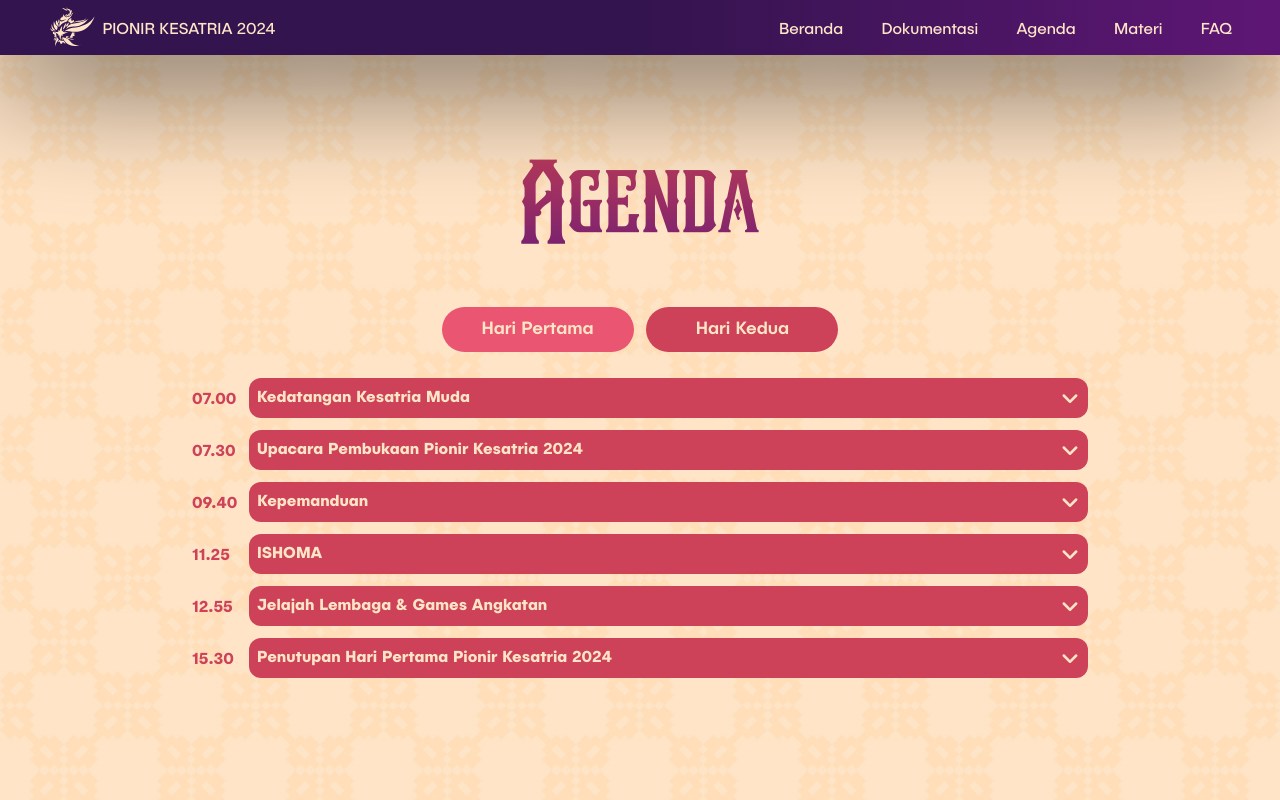
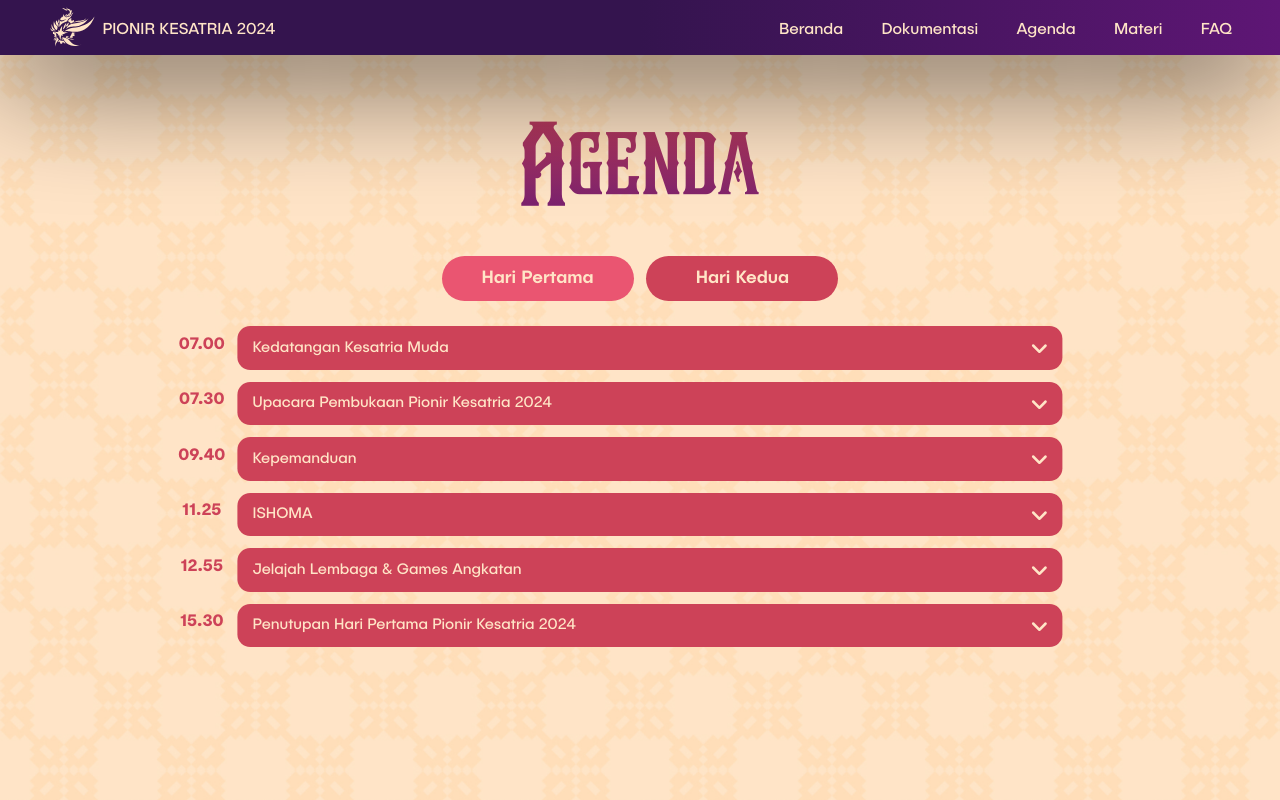
Before and after one commit to kesatriaugm2024/fe-pionirkesatria-2024, a Next.js app: page /agenda in a window 1280 px wide. Shown: the top 800 px of the page. Built offline with nearby package versions, Linux system fonts and the light colour scheme.

Commit message:
Fix responsive agenda

```diff
--- a/src/app/agenda/page.tsx
+++ b/src/app/agenda/page.tsx
@@ -34,16 +34,16 @@
 
   return (
     <>
-      <main className="-mb-[60vw] flex w-full flex-col bg-pattern-krem-kesat bg-[size:20%] bg-repeat pb-[50vw] pt-[10vw] md:-mb-[20vw] md:pb-[30vw]">
+      <main className="flex min-h-[100dvh] w-full flex-col bg-pattern-krem-kesat bg-[size:20%] bg-repeat py-[20vw] sm:py-[12vw] lg:py-[7vw]">
         <h1 className="bg-gradient-to-t from-[#5E1675] via-[#982D66] to-[#CD4258] bg-clip-text text-center font-legendaire text-[15vw] text-transparent sm:text-[10vw] lg:text-[8vw]">
           Agenda
         </h1>
-        <div className="flex w-full justify-center gap-x-[1vw] pb-[2vw] pt-[2vw] md:pb-[1vw]">
+        <div className="flex w-full justify-center gap-x-[1vw] pb-[2vw] pt-[2vw] md:pb-[1vw] md:pt-[1vw] lg:pb-[1vw]">
           {BUTTONOPTION.map((item, index) => (
             <button
               key={index}
               className={
-                "md h-[8vw] w-[28vw] rounded-[10vw] font-publica-sans text-[3vw] font-medium text-[#FFE5C7] sm:h-[6vw] sm:w-[24vw] sm:text-[2.5vw] md:h-[5vw] md:text-[2vw] lg:h-[3.5vw] lg:w-[15vw] lg:text-[1.4vw] 2xl:h-[2.5vw] 2xl:w-[12vw] 2xl:text-[1vw] " +
+                "h-[8vw] w-[28vw] rounded-[10vw] font-publica-sans text-[3vw] font-medium text-[#FFE5C7] sm:h-[6vw] sm:w-[24vw] sm:text-[2.5vw] md:h-[5vw] md:text-[2vw] lg:h-[3.5vw] lg:w-[15vw] lg:text-[1.4vw] 2xl:h-[2.5vw] 2xl:w-[12vw] 2xl:text-[1vw] " +
                 (activePage == item.name
                   ? "bg-[#EA5571]"
                   : "bg-[#CD4258] hover:bg-[#EA5571]")
@@ -55,7 +55,7 @@
           ))}
         </div>
 
-        <div className="py-[1vw]">
+        <div className="py-[1vw] sm:translate-x-[-3.5vw] sm:py-[2vw] lg:translate-x-[-2vw] lg:py-[1vw]">
           {activePage == "Day1" && <Day data={dataDay1} />}
           {activePage == "Day2" && <Day data={dataDay2} />}
         </div>
--- a/src/app/agenda/rundown/day.tsx
+++ b/src/app/agenda/rundown/day.tsx
@@ -32,26 +32,30 @@
   const [state, setState] = useState<boolean>(false);
   return (
     <div
-      className="flex w-full cursor-pointer flex-col items-start justify-center font-publica-sans sm:flex-row sm:gap-3"
+      className="flex w-full cursor-pointer flex-col items-start justify-center font-publica-sans sm:flex-row sm:gap-[2vw] lg:gap-[0vw]"
       onClick={() => {
         setState(!state);
       }}
     >
       <div
-        className={`hidden w-12 font-publica-sans font-bold sm:mt-[1vw] sm:flex lg:mt-[0.8vw] 2xl:mt-[0.5vw] ${state ? "text-[#EA5571]" : "text-[#CD4258]"}`}
+        className={`hidden w-12 font-publica-sans font-bold sm:mt-[1.2vw] sm:flex sm:w-[8vw] sm:items-center sm:justify-center sm:text-[2.5vw] lg:mt-[0.5vw] lg:w-[6vw] lg:text-[1.3vw] ${state ? "text-[#EA5571]" : "text-[#CD4258]"}`}
       >
         {time}
       </div>
 
       <div className="w-full">
         <div
-          className={`xs:flex xs:flex-col relative z-[1] w-full rounded-xl text-[#FFE5C7] sm:rounded-xl ${state ? "bg-[#EA5571]" : "bg-[#CD4258]"}`}
+          className={`relative z-[1] flex w-full flex-col rounded-t-[3vw] text-[#FFE5C7] duration-200 sm:rounded-t-[2vw] lg:rounded-t-[1vw] ${state ? "rounded-b-none" : "rounded-b-[3vw] sm:rounded-b-[2vw] lg:rounded-b-[1vw]"} ${state ? "bg-[#EA5571]" : "bg-[#CD4258]"}`}
         >
-          <div className="xs:flex-row relative flex w-full select-none items-center justify-between p-2 font-normal">
-            <div className="flex flex-row gap-[2vw]">
-              <p className="w-[8vw] font-light sm:hidden">{time}</p>
-              <p className="w-max font-bold">{agenda}</p>
+          <div className="relative flex w-full select-none flex-row items-center justify-between p-[2.5vw] font-publica-sans font-normal sm:px-[2vw] sm:py-[1.5vw] lg:py-[0.8vw] lg:pl-[1.2vw] lg:pr-[1vw]">
+            <div className="flex flex-row items-center justify-start gap-[2vw]">
+              <p className="text-[3vw] font-bold sm:hidden">{time}</p>
+              <p className="w-max text-[3.2vw] font-normal sm:text-[2vw] lg:text-[1.2vw]">
+                {agenda}
+              </p>
             </div>
+
+            {/* Arrow */}
             <div
               className={
                 "h-[20px] w-[20px] flex-shrink-0 duration-200 " +
@@ -67,33 +71,17 @@
                 <path d="M26 22a2 2 0 0 1-1.41-.59L16 12.83l-8.59 8.58a2 2 0 0 1-2.82-2.82l10-10a2 2 0 0 1 2.82 0l10 10A2 2 0 0 1 26 22Z"></path>
               </svg>
             </div>
-            {/* <Image
-              src="/images/icon/up-arrow.svg"
-              alt=""
-              width={20}
-              height={20}
-              className={
-                "h-[20px] flex-shrink-0 duration-200 " +
-                (state ? "rotate-0" : "rotate-180")
-              }
-            /> */}
-            {/* <img
-              className={
-                "h-[10px] flex-shrink-0 duration-200 " +
-                (state ? "rotate-0" : "rotate-180")
-              }
-              src="/icon-up.png"
-              alt=""
-            /> */}
           </div>
         </div>
         <div
           className={
-            "grid translate-y-[-15px] select-none rounded-b-xl bg-[#EA5571] p-2 pt-5 text-[#FFE5C7] drop-shadow-lg transition-[grid-template-rows] duration-200 " +
+            "grid -translate-y-[3vw] select-none rounded-b-[3vw] bg-[#EA5571] p-[2.5vw] text-[#FFE5C7] drop-shadow-lg transition-[grid-template-rows] duration-200 sm:-translate-y-[2.5vw] sm:rounded-b-[2vw] lg:-translate-y-[1.5vw] lg:rounded-b-[1vw] lg:px-[1.2vw] lg:py-[1.5vw] " +
             (state ? "grid-rows-[1fr]" : "grid-rows-[0fr] !p-0 !pt-0")
           }
         >
-          <p className="w-full overflow-hidden text-justify">{desc}</p>
+          <p className="w-full overflow-hidden text-justify text-[3vw] font-light sm:text-[2vw] lg:text-[1.2vw]">
+            {desc}
+          </p>
         </div>
       </div>
     </div>
```
